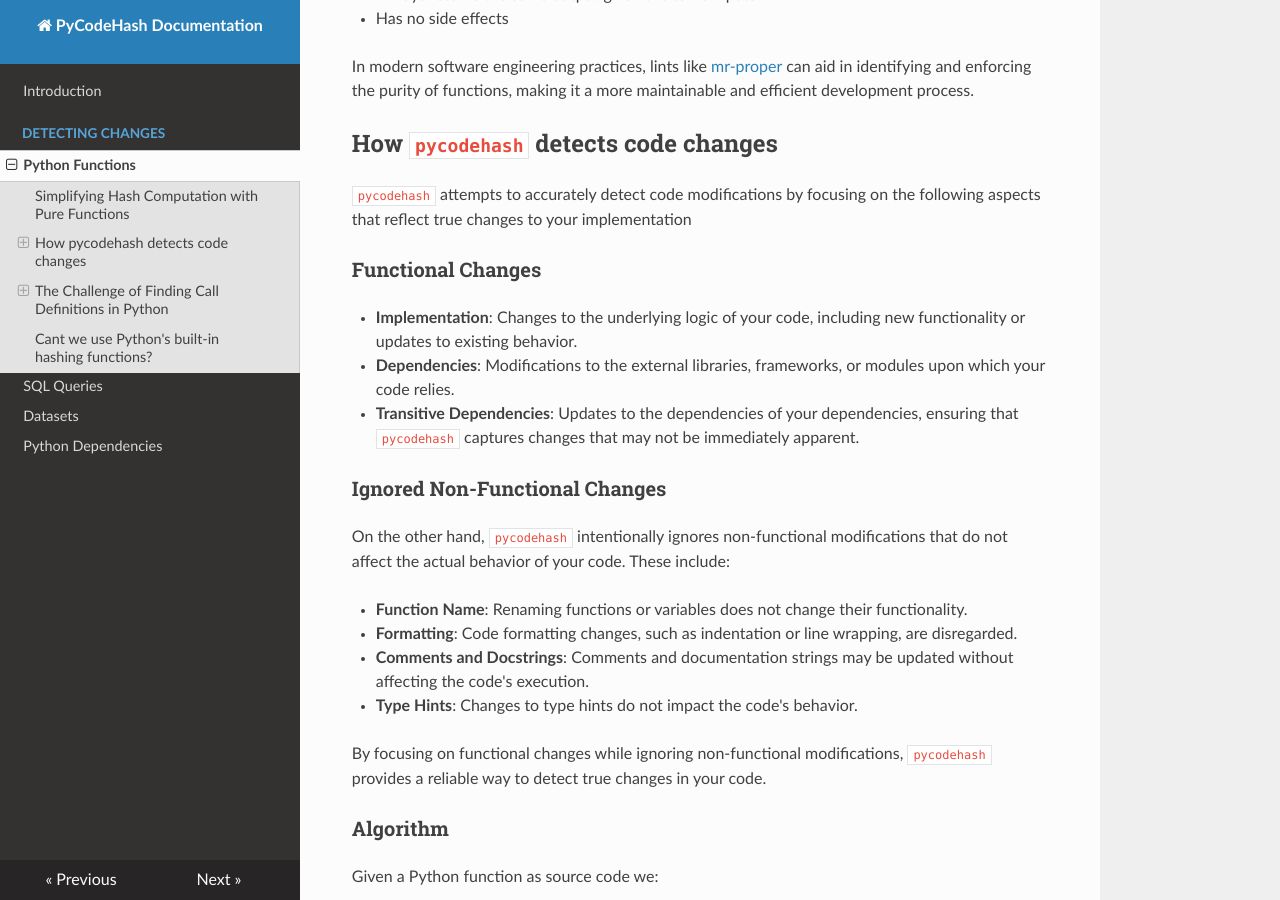
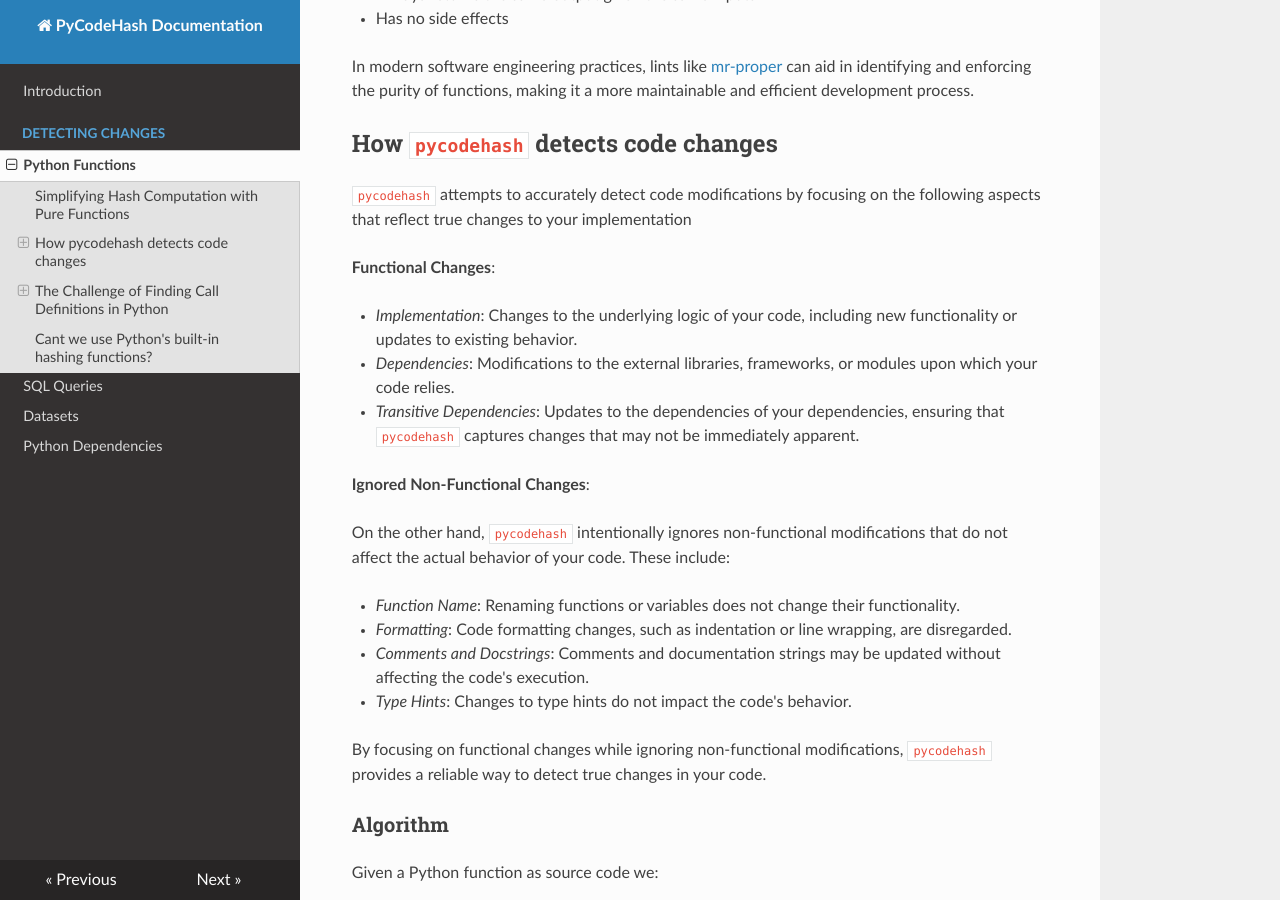
Before and after one commit to pycodehash/pycodehash, an MkDocs documentation site: the page built from docs/python_functions.md, in a window 1280 px wide and 900 px high, scrolled down 377 px. Built offline with MkDocs 1.6.1, drawn with Linux system fonts in a browser that asks for light colours; nearby versions of some CDN libraries.

```diff
--- a/docs/python_functions.md
+++ b/docs/python_functions.md
@@ -22,29 +22,29 @@ maintainable and efficient development process.
 `pycodehash` attempts to accurately detect code modifications by focusing on the
 following aspects that reflect true changes to your implementation
 
-### Functional Changes
+**Functional Changes**:
 
-* **Implementation**: Changes to the underlying logic of your code,
+* _Implementation_: Changes to the underlying logic of your code,
 including new functionality or updates to existing behavior.
-* **Dependencies**: Modifications to the external libraries, frameworks,
+* _Dependencies_: Modifications to the external libraries, frameworks,
 or modules upon which your code relies.
-* **Transitive Dependencies**: Updates to the dependencies of your
+* _Transitive Dependencies_: Updates to the dependencies of your
 dependencies, ensuring that `pycodehash` captures changes that may not be
 immediately apparent.
 
-### Ignored Non-Functional Changes
+**Ignored Non-Functional Changes**:
 
 On the other hand, `pycodehash` intentionally ignores non-functional
 modifications that do not affect the actual behavior of your code. These
 include:
 
-* **Function Name**: Renaming functions or variables does not change their
+* _Function Name_: Renaming functions or variables does not change their
 functionality.
-* **Formatting**: Code formatting changes, such as indentation or line
+* _Formatting_: Code formatting changes, such as indentation or line
 wrapping, are disregarded.
-* **Comments and Docstrings**: Comments and documentation strings may be
+* _Comments and Docstrings_: Comments and documentation strings may be
 updated without affecting the code's execution.
-* **Type Hints**: Changes to type hints do not impact the code's behavior.
+* _Type Hints_: Changes to type hints do not impact the code's behavior.
 
 By focusing on functional changes while ignoring non-functional
 modifications, `pycodehash` provides a reliable way to detect true changes
```
